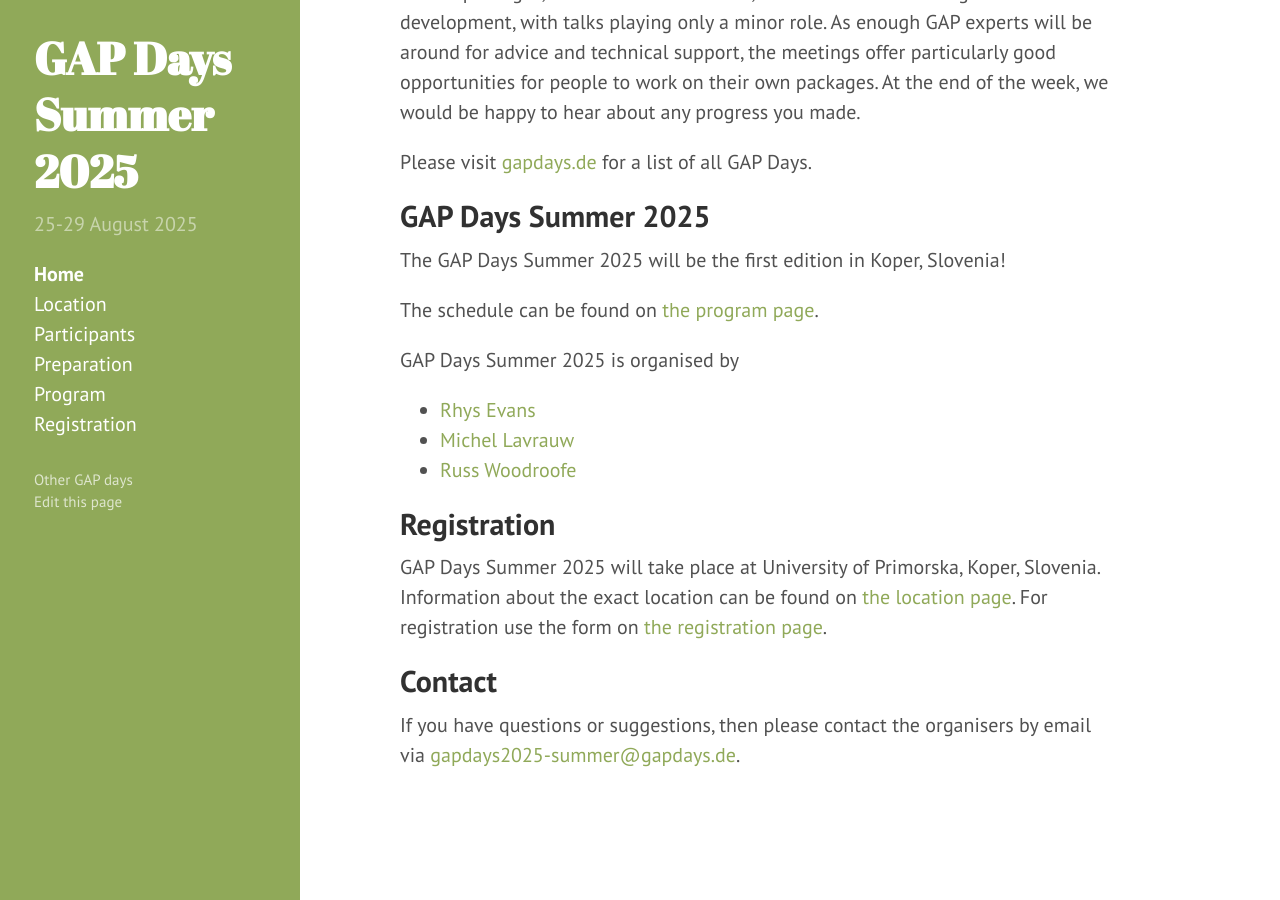
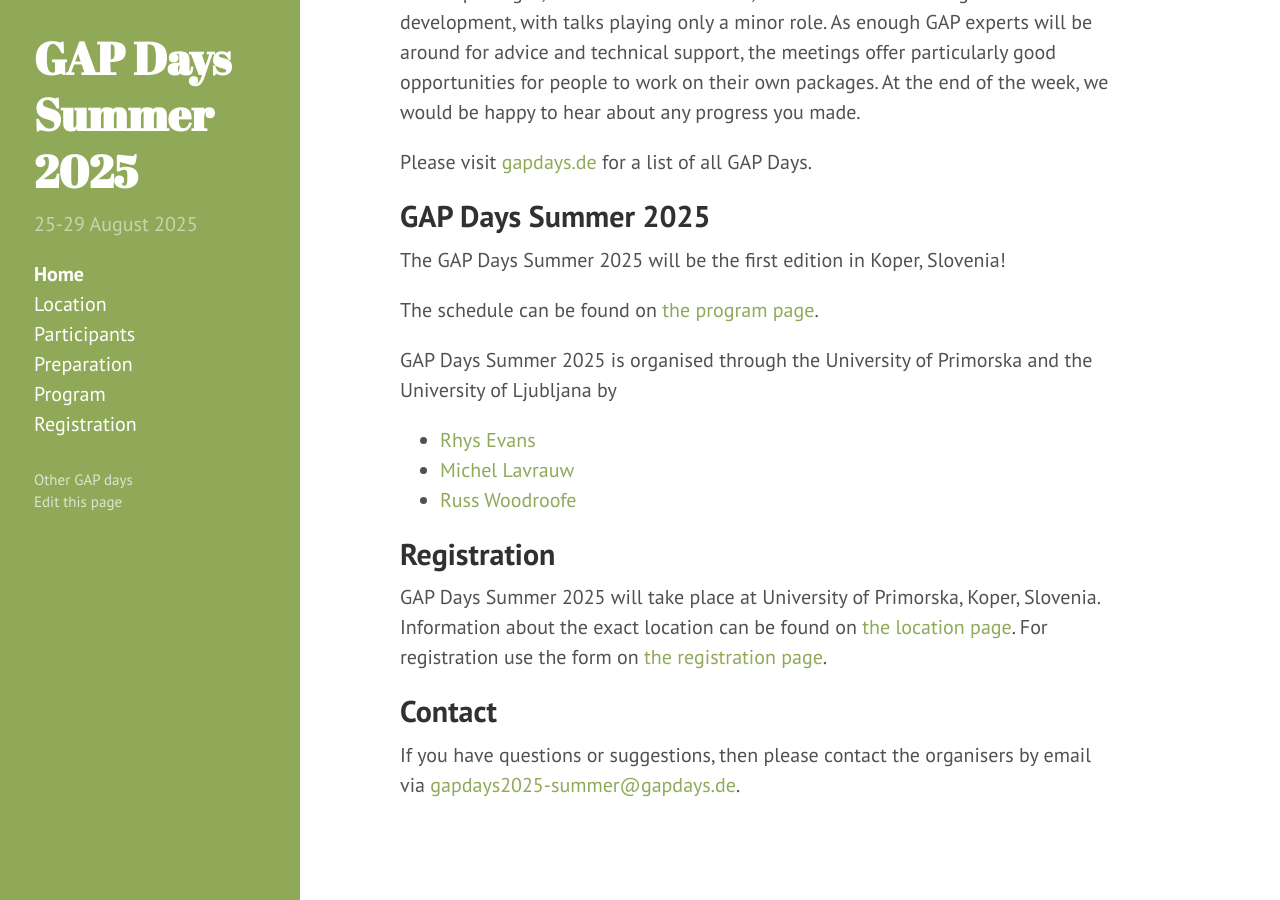
Before and after one commit to gapdays/gapdays2025-summer, a Jekyll site: the page built from index.md, in a window 1280 px wide and 900 px high, scrolled down 512 px. Built offline with Jekyll 4.4.1, drawn with Linux system fonts in a browser that asks for light colours.

Commit message:
add U Lj, comment/TODO about sponsors

```diff
--- a/index.md
+++ b/index.md
@@ -60,7 +60,7 @@ algorithmic group theory in a relaxed and friendly atmosphere.
 
 The schedule can be found on [the program page]({{ site.baseurl }}/program).
 
-{{site.title}} is organised by
+{{site.title}} is organised through the University of Primorska and the University of Ljubljana by
 
 * [Rhys Evans](https://rhysje00.github.io)
 * [Michel Lavrauw](https://mlavrauw.github.io)
```
Also changed, not shown: other parts of index.md (+1 -0 lines).
